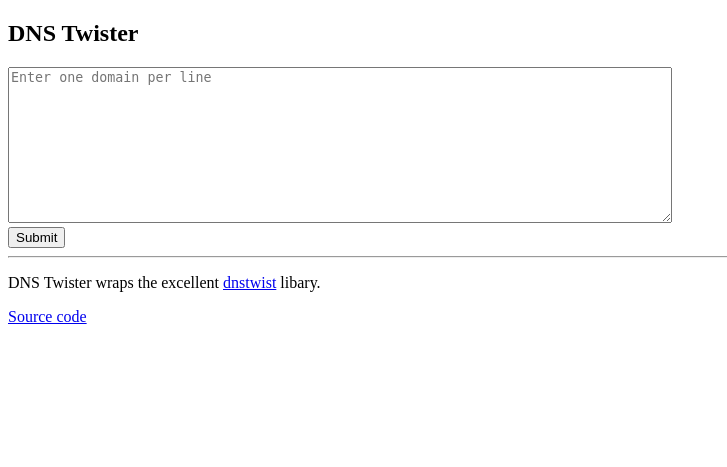
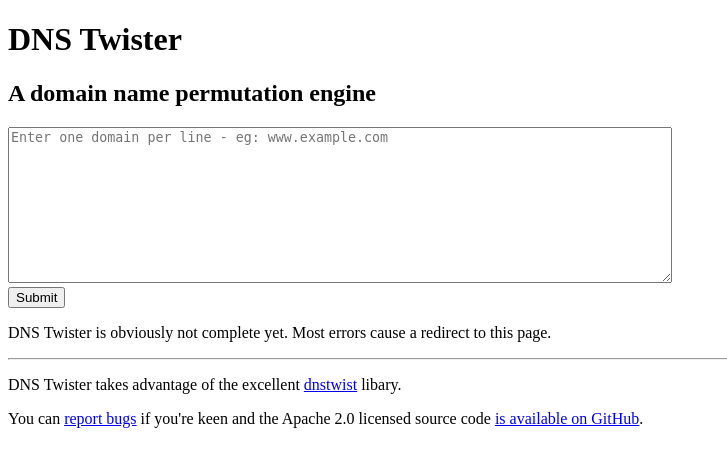
Before and after one commit to dnstwister/dnstwister, a Python web app: template dnstwister/templates/index.html in a window 1280 px wide. Shown: the top 467 px of the page, without its empty margins (0-727 px from the left). Run offline with Jinja, Linux system fonts and the light colour scheme; the template is opened without the code that fills it, so the values that code supplies are empty.

Commit message:
Starting to add minimum required information to the homepage

```diff
--- a/dnstwister/templates/index.html
+++ b/dnstwister/templates/index.html
@@ -4,21 +4,34 @@
         <title>DNS Twister</title>
     </head>
     <body>
+        <header>
+            <h1>DNS Twister</h1>
+            <h2>A domain name permutation engine</h2>
+        </head>
         <section>
-            <h1>DNS Twister</h1>
             <form action="/" method="post">
-                <textarea cols="80" rows="10" name="domains" placeholder="Enter one domain per line"></textarea>
+                <textarea cols="80" rows="10" name="domains" placeholder="Enter one domain per line - eg: www.example.com"></textarea>
                 <br />
-                <input type="submit" />
+                <input type="submit" value="Submit" />
             </form>
+        </section>
+        <section>
+            <p>
+                DNS Twister is obviously not complete yet. Most errors cause a
+                redirect to this page.
+            </p>
         </section>
         <footer>
             <hr />
             <p>
-                DNS Twister wraps the excellent <a href="https://github.com/elceef/dnstwist">dnstwist</a> libary.
+                DNS Twister takes advantage of the excellent
+                <a href="https://github.com/elceef/dnstwist">dnstwist</a>
+                libary.
             </p>
-            <p>
-                <a href="https://github.com/thisismyrobot/dnstwister">Source code</a>
+                You can
+                <a href="https://github.com/thisismyrobot/dnstwister/issues">report bugs</a>
+                if you're keen and the Apache 2.0 licensed source code
+                <a href="https://github.com/thisismyrobot/dnstwister">is available on GitHub</a>.
             </p>
         </footer>
     </body>
```
